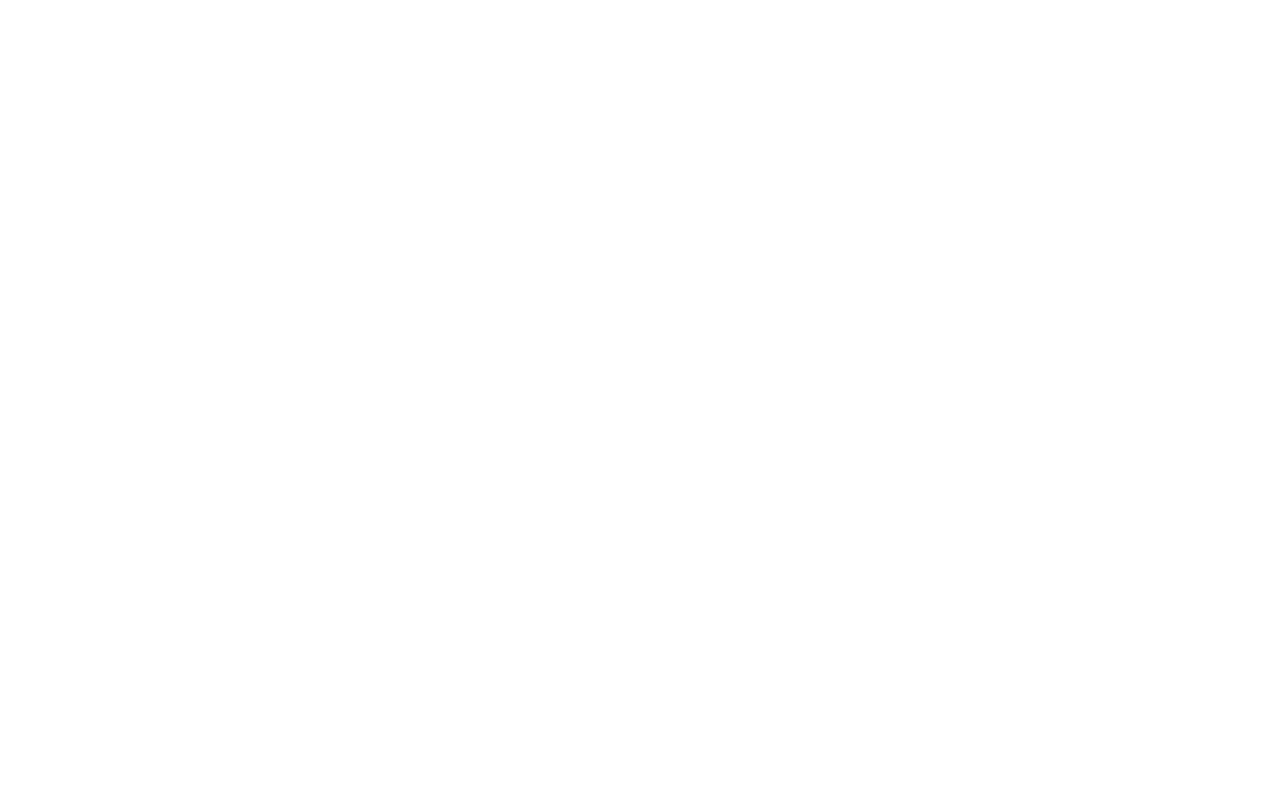
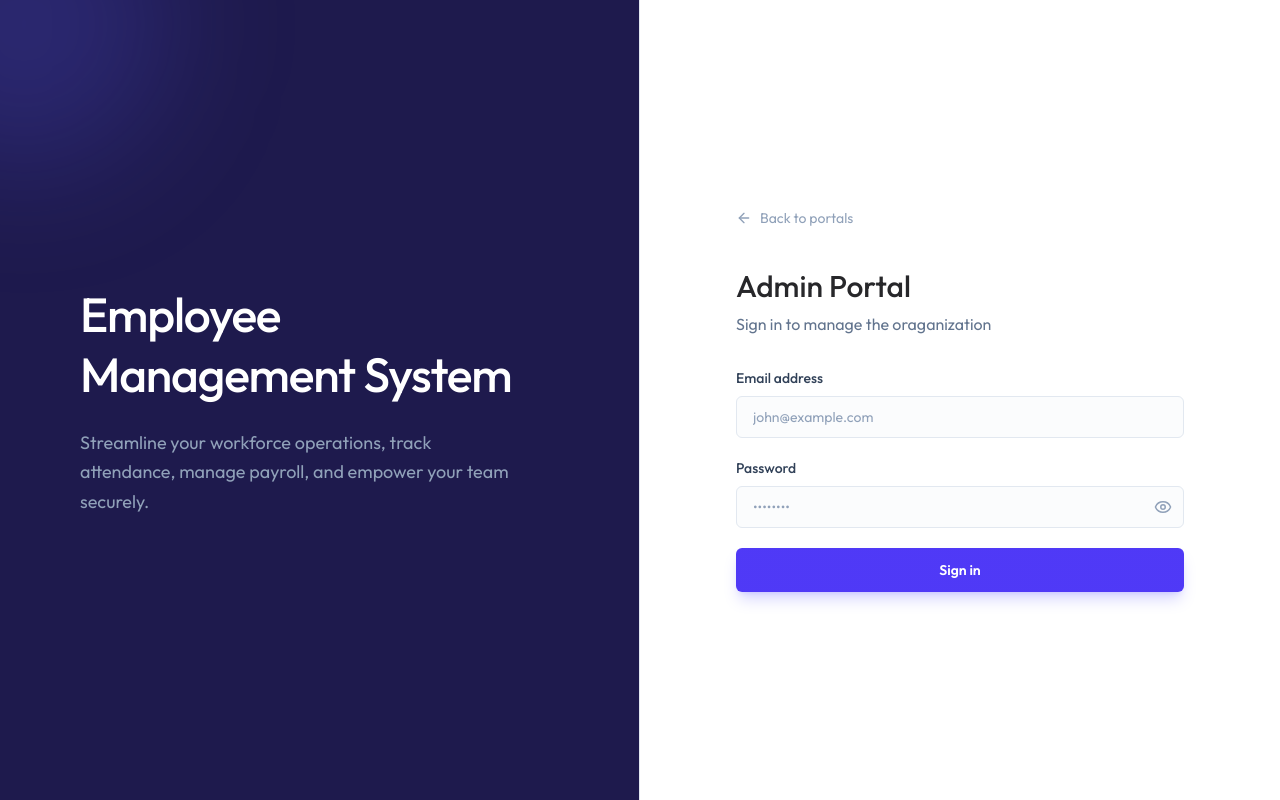
Before and after one commit to Annanyamishra04/WorkSphere, a React (Vite) app in the folder frontend/: page /login/admin in a window 1280 px wide. Built offline with nearby package versions, Linux system fonts and the light colour scheme.

Commit message:
login form UI completed

```diff
--- a/frontend/src/App.jsx
+++ b/frontend/src/App.jsx
@@ -1,10 +1,44 @@
-import React from 'react'
+import { Toaster } from "react-hot-toast"
+import { Navigate, Route, Routes } from "react-router-dom"
+import LoginLanding from "./pages/LoginLanding"
+import Layout from "./pages/Layout"
+import Dashboard from "./pages/Dashboard"
+import Employees from "./pages/Employees"
+import Attendance from "./pages/Attendance"
+import Settings from "./pages/Settings"
+import Payslips from "./pages/Payslips"
+import Leave from "./pages/Leave"
+import PrintPayslip from "./pages/PrintPayslip"
+import LoginForm from "./components/LoginForm"
+
 
 const App = () => {
   return (
-    <div>
+    <>
+    <Toaster/>
+    <Routes>
+      <Route path="/login" element={<LoginLanding/> }/>
 
-    </div>
+      <Route path="/login/admin" element={<LoginForm role="admin"
+      title="Admin Portal" subtitle="Sign in to manage the oraganization"/>}/>
+
+      <Route path="/login/employee" element={<LoginForm role="employee" title="Employee Portal"
+      subtitle="Sign in to access your account"/>}/>
+
+
+
+      <Route element={<Layout />}>
+      <Route path="/dashboard" element={<Dashboard/>}/>
+      <Route path="/employees" element={<Employees/>}/>
+      <Route path="/attendance" element={<Attendance/>}/>
+      <Route path="/leave" element={<Leave/>}/>
+      <Route path="/payslips" element={<Payslips/>}/>
+      <Route path="/settings" element={<Settings/>}/>
+      </Route>
+      <Route path="/print/payslips/:id" element={<PrintPayslip/> }/>
+      <Route path="*" element={<Navigate to="/dashboard" replace/>}/>
+      </Routes>
+    </>
   )
 }
 
--- /dev/null
+++ b/frontend/src/components/LoginForm.jsx
@@ -0,0 +1,91 @@
+import React, { useState } from 'react'
+import LoginLeftSide from './LoginLeftSide'
+import { Link } from 'react-router-dom'
+import { ArrowLeftIcon, EyeIcon, EyeOffIcon, Loader2Icon } from 'lucide-react'
+
+const LoginForm = ({role, title, subtitle}) => {
+
+
+const [email, setEmail] = useState("")
+const [password, setPassword] =useState("")
+const [showPassword, setShowPassword] = useState(false)
+const [error, setError] = useState("")
+const[loading, setLoading] = useState(false)
+
+const handleSubmit =async(e)=>{
+  e.preventDefault();
+}
+
+  return (
+    <div className='min-h-screen flex flex-col md:flex-row'>
+      <LoginLeftSide />
+
+      <div className='flex-1 flex items-center justify-center p-6 sm:p-12 bg-white'>
+        <div className='w-full max-w-md animate-fade-in'>
+          <Link to='/login' className='inline-flex items-center
+          gap-2 text-slate-400 hover:text-slate-700 text-sm mb-10 transition-colors'>
+          <ArrowLeftIcon size={16} /> Back to portals
+          </Link>
+
+          <div className='mb-8'>
+            <h1 className='text-2xl sm:text-3xl font-medium text-zinc-800'>{title}</h1>
+            <p className='text-slate-500 text-sm sm:text-base mt-2'>{subtitle}</p>
+          </div>
+          {error && (
+            <div className='mb-6 bg-rose-50 border border-rose-200 text-rose-700 text-sm rounded-xl
+            flex items-start gap-3'>
+              <div className='w-1.5 h-1.5 rounded-full bg-rose-500 mt-1.5 shrink-0' />
+              {error}
+
+            </div>
+          )}
+
+          <form className='space-y-5' onSubmit={handleSubmit}>
+            <div>
+              <label className='block text-sm font-medium text-slate-700 mb-2'>Email address</label>
+              <input type='email' value={email} onChange={(e)=> setEmail(e.target.value)}
+              required placeholder='john@example.com'/>
+            </div>
+
+            <div>
+              <label className='block text-sm font-medium text-slate-700 mb-2'>Password</label>
+              <div className='relative'>
+                <input type={showPassword ? 'text': 'password'}  onChange={(e)=> setPassword(e.target.value)}
+              required className='pr-11' placeholder='••••••••'/>
+              <button type='button' className='absolute right-3 top-1/2 -translate-y-1/2 text-slate-400 hover:text-slate-600 transition-colors'
+              onClick={()=> setShowPassword(!showPassword)}>
+              {showPassword ? <EyeOffIcon size={18}/>
+              : <EyeIcon size={18}/>}
+
+              </button>
+
+              </div>
+
+            </div>
+
+            <button
+            type='submit'
+            disabled={loading}
+            className='w-full py-3 bg-linear-to-r from-indigo-600 to-indigo-500
+            text-white rounded-md text-sm font-semibold
+            hover:from-indigo-700
+            hover: to-indigo-600
+            disabled:opacity-50 transition-all
+            duration-200
+            shadow-lg shadow-indigo-500/25
+            active:scale-[0.98] flex
+            items-center justify-center'>
+              {loading && <Loader2Icon className='animate-spin h-4 w-4 mr-2'/>}
+              Sign in
+
+
+            </button>
+          </form>
+
+        </div>
+      </div>
+    </div>
+  )
+}
+
+export default LoginForm
--- /dev/null
+++ b/frontend/src/components/LoginLeftSide.jsx
@@ -0,0 +1,22 @@
+
+
+const LoginLeftSide = () => {
+  return (
+    <div className=" md:flex w-1/2 bg-indigo-950
+    relative overflow-hidden border-r border-slate-200">
+      <div className="absolute -top-30 -left-30 w-72
+      h-72 bg-indigo-500/20 rounded-full blur-3xl"></div>
+
+      <div className="relative z-10 flex flex-col items-start justify-center
+      p-12 lg:p-20 w-full">
+        <h1 className="text-4xl lg:text-5xl
+        font-medium text-white mb-6 leading-tight tracking-tight">Employee <br/> Management System</h1>
+        <p className="text-slate-400 text-lg
+        max-w-md leading-relaxed">Streamline your
+        workforce operations, track attendance, manage payroll, and empower your team securely.</p>
+      </div>
+    </div>
+  )
+}
+
+export default LoginLeftSide
--- /dev/null
+++ b/frontend/src/pages/Attendance.jsx
@@ -0,0 +1,10 @@
+
+const Attendance = () => {
+  return (
+    <div>
+      Attendance
+    </div>
+  )
+}
+
+export default Attendance
--- /dev/null
+++ b/frontend/src/pages/Dashboard.jsx
@@ -0,0 +1,9 @@
+const Dashboard = () => {
+  return (
+    <div>
+      Dashboard
+    </div>
+  )
+}
+
+export default Dashboard
--- /dev/null
+++ b/frontend/src/pages/Employees.jsx
@@ -0,0 +1,11 @@
+
+
+const Employees = () => {
+  return (
+    <div>
+      Employees
+    </div>
+  )
+}
+
+export default Employees
--- /dev/null
+++ b/frontend/src/pages/Layout.jsx
@@ -0,0 +1,21 @@
+import { Outlet } from "react-router-dom"
+
+
+const Layout = () => {
+  return (
+    <div>
+      <div className="flex h-screen bg-linear-to-br from-slate-50
+      via-white to-indigo-50/30">
+        <p>Sidebar</p>
+        <main className="flex-1 overflow-y-auto">
+            <div className="p-4 pt-16 sm:p-6 sm:pt-6 lg:p-8
+            max-w-400 mx-auto">
+                <Outlet/>
+            </div>
+        </main>
+      </div>
+    </div>
+  )
+}
+
+export default Layout
--- /dev/null
+++ b/frontend/src/pages/Leave.jsx
@@ -0,0 +1,11 @@
+import React from 'react'
+
+const Leave = () => {
+  return (
+    <div>
+      Leave
+    </div>
+  )
+}
+
+export default Leave
--- /dev/null
+++ b/frontend/src/pages/LoginLanding.jsx
@@ -0,0 +1,68 @@
+import { ArrowRightIcon, ShieldIcon,  UserIcon } from 'lucide-react'
+import LoginLeftSide from '../components/LoginLeftSide'
+import { Link } from 'react-router-dom'
+
+const LoginLanding = () => {
+
+    const portalOptions =[
+        {
+            to:"/login/admin",
+            title: "Admin Portal",
+            description :"Manage employees , departments, payroll, and system configurations.",
+            icon: ShieldIcon
+        },
+        {
+            to:"/login/employee",
+            title: "Employee Portal",
+            description :"View your profile , track attendance, request time off, and access payslips.",
+            icon: UserIcon
+        }
+
+    ]
+  return (
+    <div className='min-h-screen flex flex-col md:flex-row'>
+      <LoginLeftSide />
+      <div className='w-full md:w-1/2 flex flex-col items-center
+      justify-center p-6 sm:p-12 lg:p-16 relative overflow-y-auto
+      min-h-screen'>
+        <div className='w-full max-w-md animate-fade-in relative
+        z-10'>
+
+            <div className='mb-10 text-center md:text-left'>
+
+               <h2 className='text-3xl font-medium text-slate-900
+               tracking-tight mb-3'>Welcome Back</h2>
+               <p className='text-slate-500'>Select your portal to
+                securely access the system.
+               </p>
+            </div>
+            <div className='space-y-4'>
+                {portalOptions.map((portal)=>(
+                    <Link key={portal.to} to={portal.to}
+                    className='group block bg-slate-50 border
+                    border-slate-200 rounded-lg p-5 sm:p-6
+                    transition-all duration-300 hover:border-indigo-400 hover:bg-indigo-50'>
+                        <div className='relative z-10 flex items-center justify-between gap-4 sm:gap-5'>
+                            <h3 className='text-lg text-slate-800
+                            group-hover:text-indigo-600 mb-1 transition-colors'>{portal.title}</h3>
+                            <ArrowRightIcon className='w-4 h-4 text-slate-400 grpup-hover:text-indigo-600
+                            group-hover:translate-x-1 transition-all duration-300'/>
+                        </div>
+
+                    </Link>
+                ))}
+            </div>
+
+            <div className='mt-12 text-create md:text-left text-sm
+            text-slate-400'>
+                <p>© {new Date().getFullYear()} Annanya. All rights reserved.</p>
+            </div>
+
+        </div>
+
+      </div>
+    </div>
+  )
+}
+
+export default LoginLanding
--- /dev/null
+++ b/frontend/src/pages/Payslips.jsx
@@ -0,0 +1,11 @@
+
+
+const Payslips = () => {
+  return (
+    <div>
+      Payslips
+    </div>
+  )
+}
+
+export default Payslips
--- /dev/null
+++ b/frontend/src/pages/PrintPayslip.jsx
@@ -0,0 +1,11 @@
+
+
+const PrintPayslip = () => {
+  return (
+    <div>
+      PrintPayslip
+    </div>
+  )
+}
+
+export default PrintPayslip
--- /dev/null
+++ b/frontend/src/pages/Settings.jsx
@@ -0,0 +1,11 @@
+
+
+const Settings = () => {
+  return (
+    <div>
+      Settings
+    </div>
+  )
+}
+
+export default Settings
```
